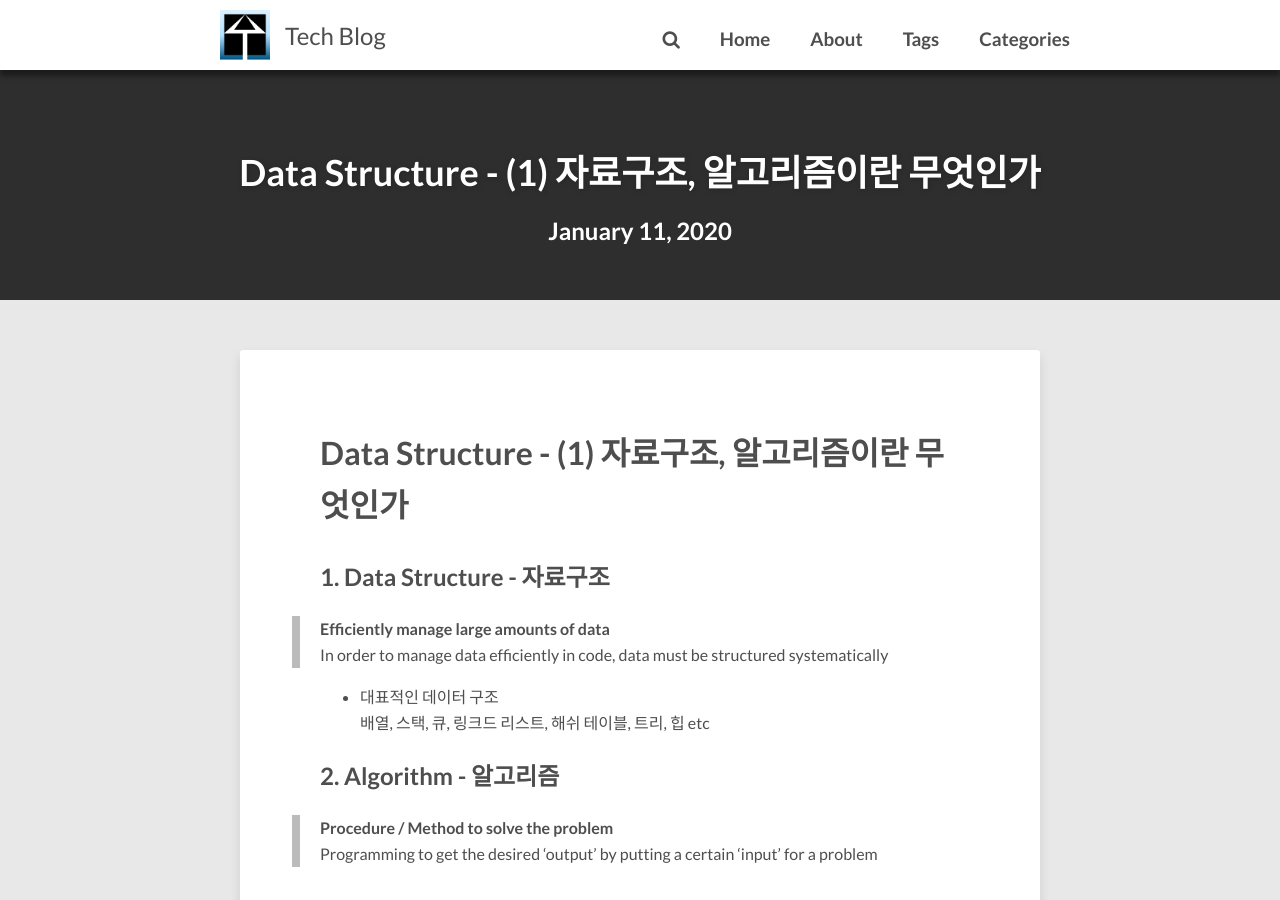
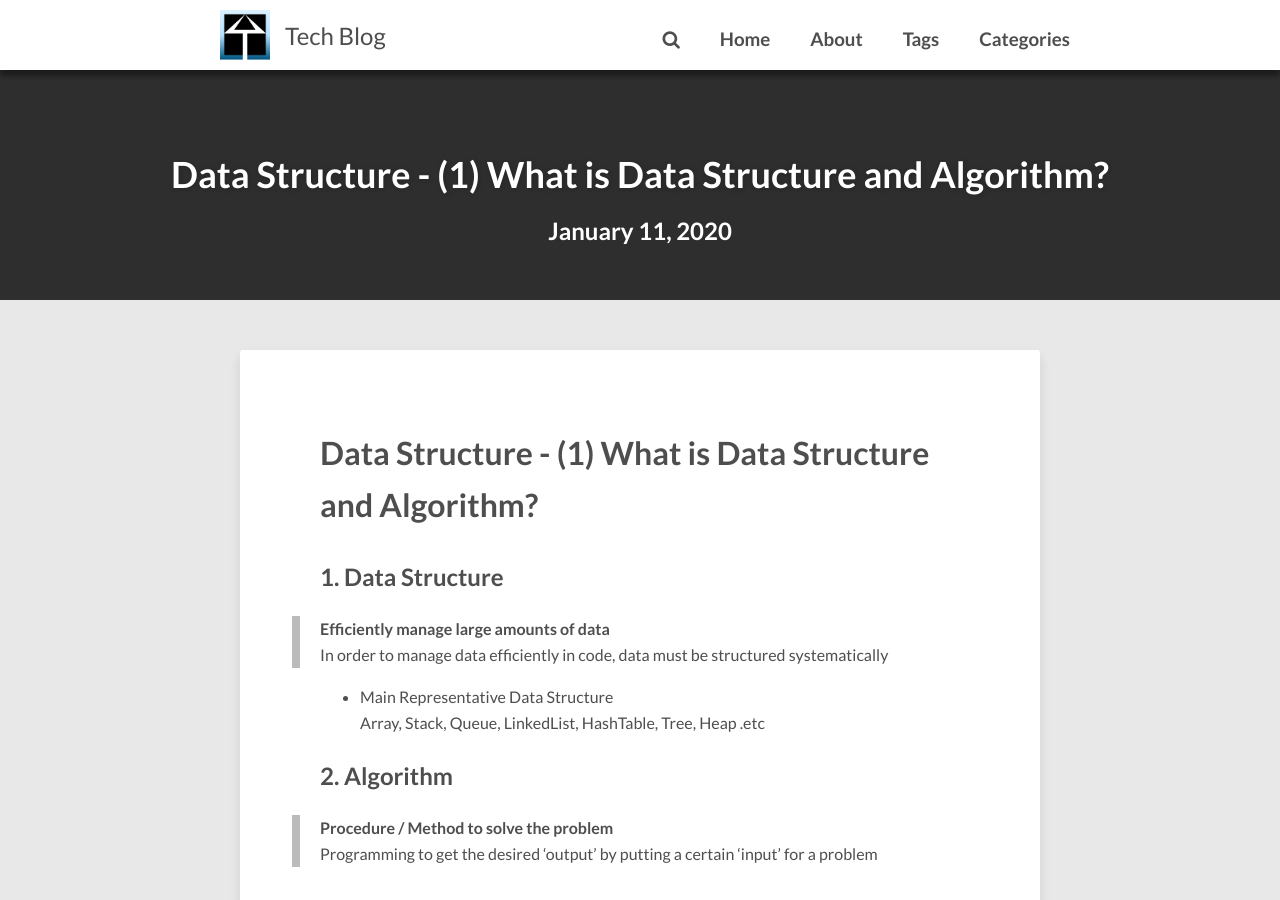
Before and after one commit to sujinsjlee/mg729.github.io, a Jekyll site: the page built from _posts/2020-01-11-DataStructure_(1)_Concept.md, in a window 1280 px wide and 900 px high. Built offline with Jekyll 4.4.1, drawn with Linux system fonts in a browser that asks for light colours; nearby versions of some CDN libraries; comment, search, counter and statistics services are not loaded.

Commit message:
[DataStructure] Concept update

```diff
--- a/_posts/2020-01-11-DataStructure_(1)_Concept.md
+++ b/_posts/2020-01-11-DataStructure_(1)_Concept.md
@@ -1,22 +1,22 @@
 ---
 layout: post
-title: Data Structure - (1) 자료구조, 알고리즘이란 무엇인가
+title: Data Structure - (1) What is Data Structure and Algorithm?
 description: (1) Understanding of Data Structure and Algorithm
 modified: 2020-01-11
 tags: [Data Structure]
 categories: [DataStructure]
 ---
 
-## 1. Data Structure - 자료구조
+## 1. Data Structure
 <!--**대량의 데이터를 효율적으로 관리할 수 있는 데이터 구조**
 코드상에서 효율적으로 데이터를 처리하기 위해서 체계적으로 데이터를 구조화해야함 -->
 > **Efficiently manage large amounts of data**
 > In order to manage data efficiently in code, data must be structured systematically
 
-* 대표적인 데이터 구조
-배열, 스택, 큐, 링크드 리스트, 해쉬 테이블, 트리, 힙 etc
+* Main Representative Data Structure
+Array, Stack, Queue, LinkedList, HashTable, Tree, Heap .etc
 
-## 2. Algorithm - 알고리즘
+## 2. Algorithm
 <!--**어떤 문제를 풀기 위한 절차/방법**
 어떤 문제에 대해 특정한 '입력'을 넣으면, 원하는 '출력'을 얻을 수 있도록하는 프로그래밍-->
 > **Procedure / Method to solve the problem**
```
